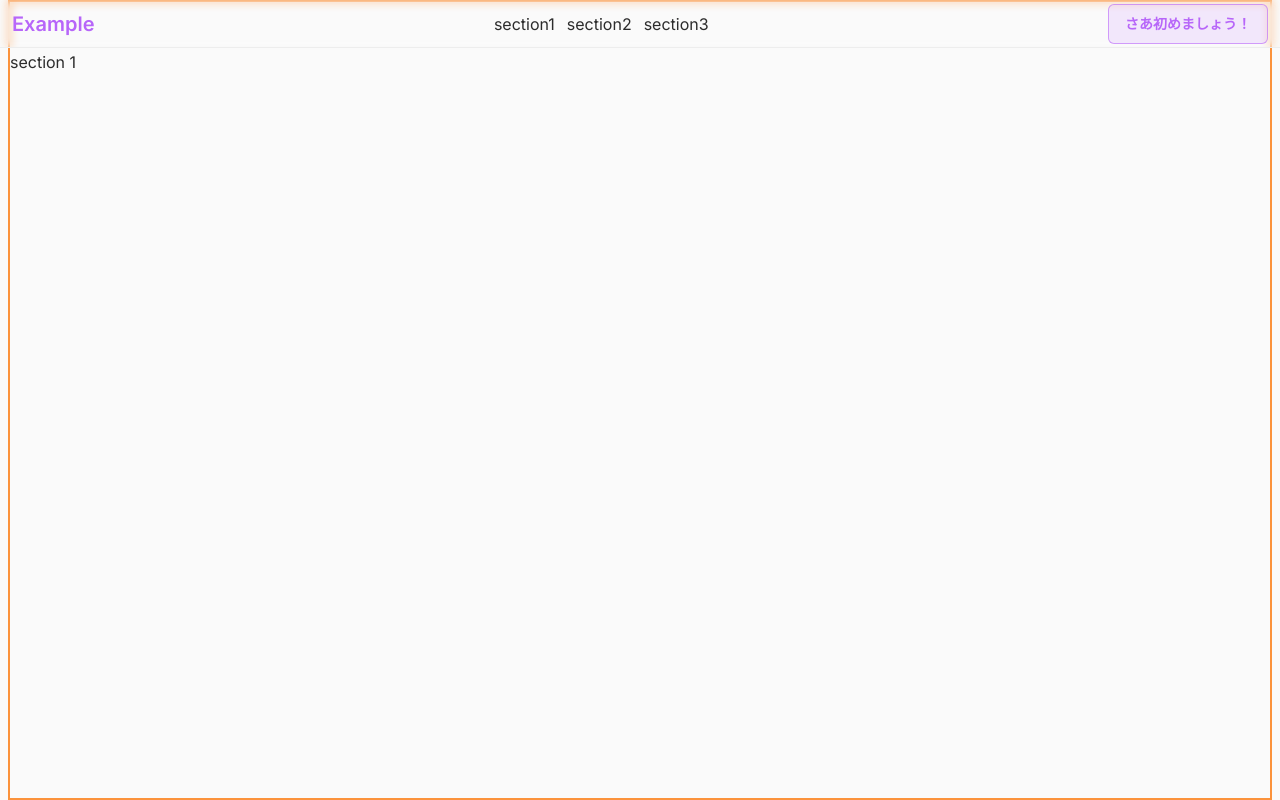
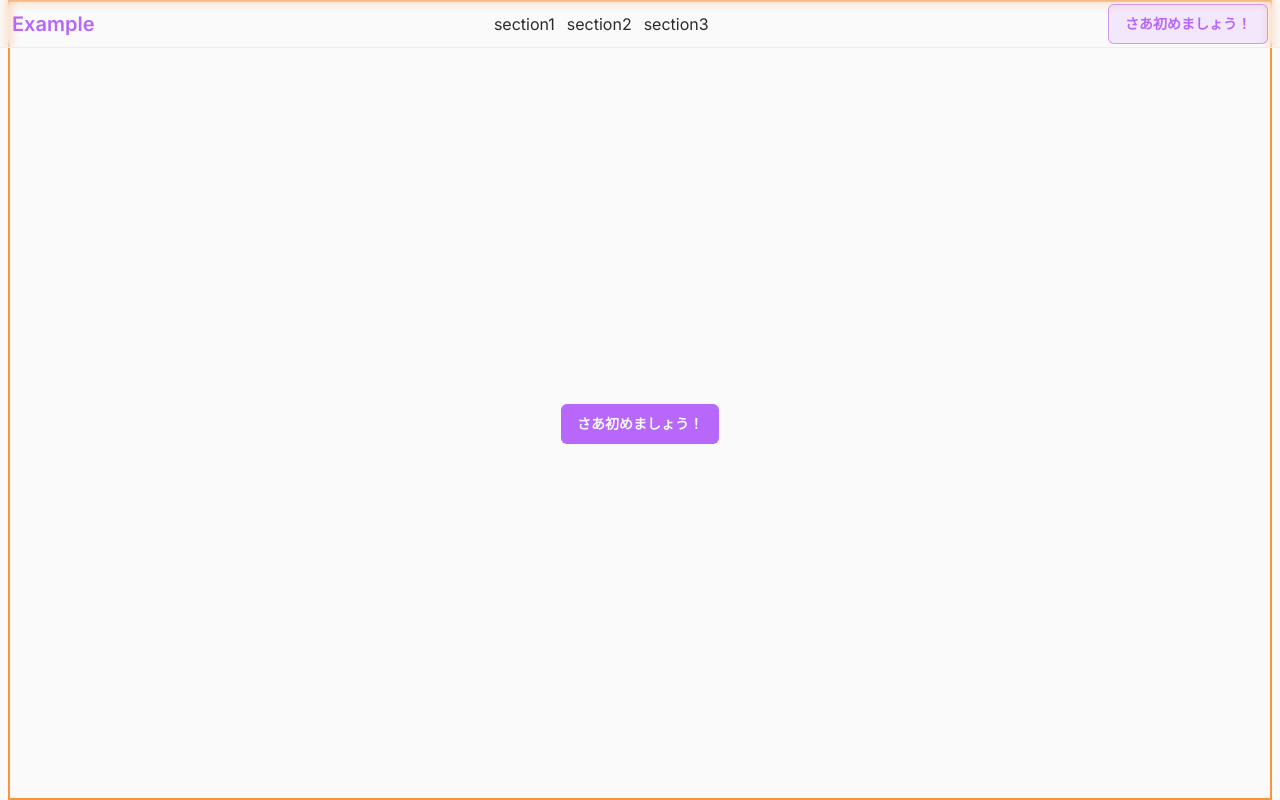
Before and after one commit to R1013-T/nextjs-dashboard-template, a Next.js app: page / in a window 1280 px wide. Shown: the top 800 px of the page. Built offline with nearby package versions, Linux system fonts and the light colour scheme.

Commit message:
done tentative top page

```diff
--- /dev/null
+++ b/src/app/dashboard/page.tsx
@@ -0,0 +1,11 @@
+import { ScrollArea } from '@/components/ui/scroll-area'
+
+export default function DashboardPage() {
+  return (
+    <article className="h-screen">
+      <ScrollArea className="px-2">
+
+      </ScrollArea>
+    </article>
+  )
+}
--- a/src/app/page.tsx
+++ b/src/app/page.tsx
@@ -1,16 +1,17 @@
+import GetStartedButton from '@/components/common/buttons/start-button'
 import Header from '@/components/header'
 import { ScrollArea } from '@/components/ui/scroll-area'
 
 export default function Home() {
   return (
     <article className="h-screen">
-      <Header />
+      <Header type='top' />
       <ScrollArea className="px-2">
         <section
           id="section1"
-          className="pt-12 h-screen border-2 border-orange-400"
+          className="pt-12 h-screen grid place-items-center border-2 border-orange-400"
         >
-          <p>section 1</p>
+          <GetStartedButton type='default' />
         </section>
         <section
           id="section2"
--- a/src/components/header/index.tsx
+++ b/src/components/header/index.tsx
@@ -1,13 +1,5 @@
-import GetStartedButton from '../common/buttons/start-button'
-import TopNav from '../nav/top'
-import HeaderLogo from './logo'
+import TopHeader from './top'
 
-export default function Header() {
-  return (
-    <header className="fixed z-20 h-12 w-full max-w-screen-xl mx-auto backdrop-blur-sm border-b border-white-4 flex justify-between items-center px-3 py-1">
-      <HeaderLogo />
-      <TopNav />
-      <GetStartedButton type="outline" />
-    </header>
-  )
+export default function Header({ type }: { type: 'top' | 'dashboard' }) {
+  return <>{type === 'top' && <TopHeader />}</>
 }
--- /dev/null
+++ b/src/components/header/top/index.tsx
@@ -0,0 +1,14 @@
+import GetStartedButton from '@/components/common/buttons/start-button'
+import TopNav from '@/components/nav/top'
+
+import HeaderLogo from '../logo'
+
+export default function TopHeader() {
+  return (
+    <header className="fixed z-20 h-12 w-full max-w-screen-xl mx-auto backdrop-blur-sm border-b border-white-4 flex justify-between items-center px-3 py-1">
+      <HeaderLogo />
+      <TopNav />
+      <GetStartedButton type="outline" />
+    </header>
+  )
+}
```
Also changed, not shown: 1 other file (tests, documents, lock files or other folders).
